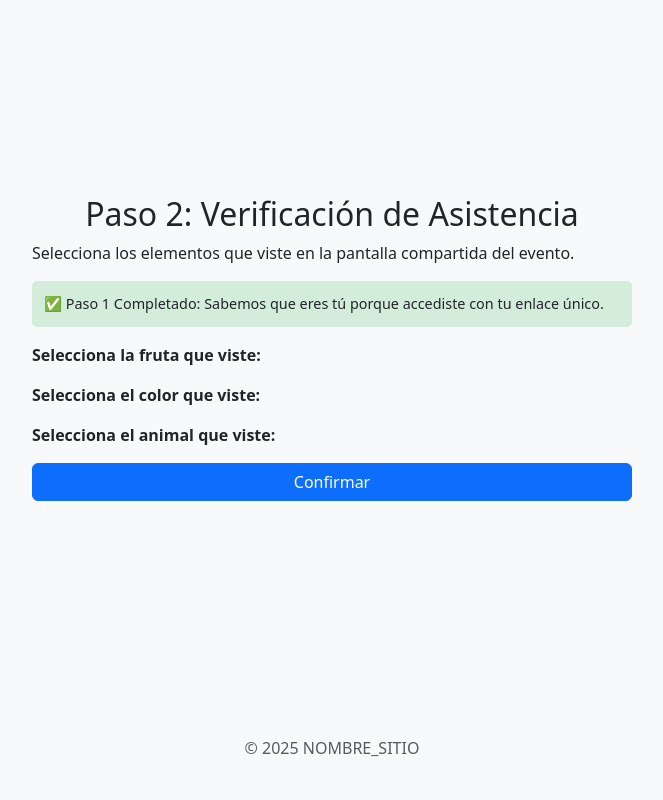
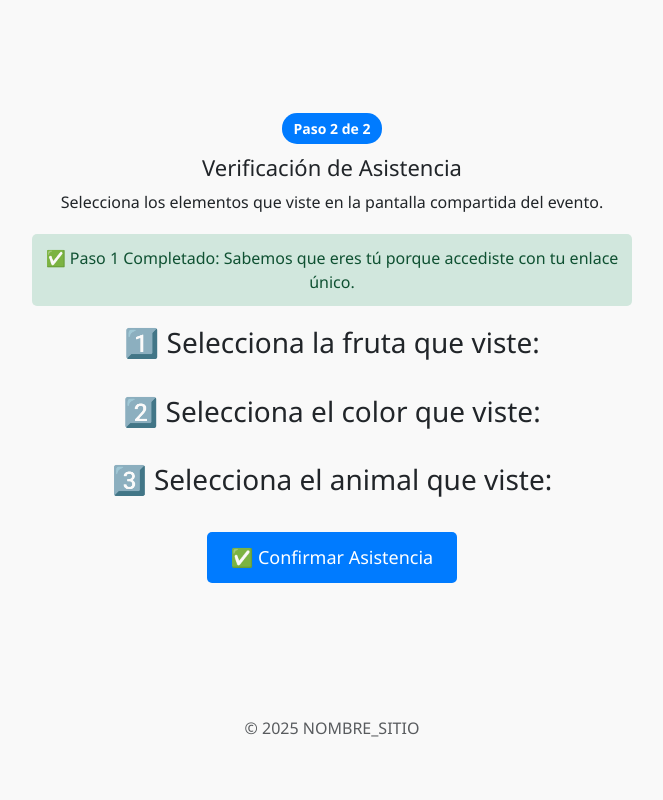
Before and after one commit to hababel/vocatorid, a PHP site: template app/views/asistencia/espera_reto.php in a window 1280 px wide. Shown: the whole page, without its empty margins (308-971 px from the left). Run offline with PHP 8.4, Linux system fonts and the light colour scheme; the template is opened without the code that fills it, so the values that code supplies are empty; a stand-in replaces the project's code that opens the database connection; some libraries are stand-ins or nearby versions.

Commit message:
Improve step2 wizard UI

```diff
--- a/app/views/asistencia/espera_reto.php
+++ b/app/views/asistencia/espera_reto.php
@@ -4,29 +4,115 @@ $invitacion = $datos['invitacion'];
 require_once APP_BASE_PHYSICAL_PATH . '/app/controller/AsistenciaController.php';
 ?>
 <style>
-    .titulo-seccion{margin-top:1rem;font-weight:bold;}
-    .opciones{display:flex;flex-wrap:wrap;gap:10px;margin-bottom:1rem;justify-content:center;}
-    .opciones img,.opciones button{width:80px;height:80px;object-fit:contain;border:2px solid transparent;border-radius:5px;cursor:pointer;}
-    @media (max-width:576px){
-        .opciones img,.opciones button{width:70px;height:70px;}
+body {
+  font-family: 'Segoe UI', Arial, sans-serif;
+  background: #f9f9f9;
+  padding: 20px;
+  text-align: center;
 }
-    .seleccionada{border-color:#28a745!important;}
-    .mensaje{background:#d4edda;padding:.75rem;border-radius:5px;margin-bottom:1rem;font-size:.9rem;}
+
+.wizard-header {
+  margin-bottom: 20px;
+}
+
+.wizard-step {
+  display: inline-block;
+  background: #007bff;
+  color: #fff;
+  font-weight: bold;
+  padding: 5px 12px;
+  border-radius: 15px;
+  font-size: 14px;
+}
+
+.wizard-header h2 {
+  margin: 10px 0;
+  font-size: 22px;
+}
+
+.mensaje {
+  background: #d1e7dd;
+  color: #0f5132;
+  border-radius: 5px;
+  padding: 12px;
+  margin-bottom: 20px;
+}
+
+.wizard-section {
+  margin-bottom: 25px;
+}
+
+.opciones {
+  display: flex;
+  justify-content: center;
+  flex-wrap: wrap;
+  gap: 10px;
+  margin-top: 10px;
+}
+
+.opciones img, .opciones button {
+  width: 80px;
+  height: 80px;
+  object-fit: contain;
+  cursor: pointer;
+  border: 2px solid transparent;
+  border-radius: 5px;
+  background: #fff;
+}
+
+.opciones button {
+  border: 2px solid #000;
+}
+
+.seleccionado {
+  border: 3px solid #2ecc71 !important;
+}
+
+#confirmar {
+  width: 90%;
+  max-width: 250px;
+  background: #007bff;
+  color: #fff;
+  border: none;
+  padding: 12px;
+  font-size: 18px;
+  border-radius: 5px;
+  cursor: pointer;
+}
+
+#confirmar:hover {
+  background: #0056b3;
+}
 </style>
+
 <div class="container container-main d-flex align-items-center">
   <div class="w-100" style="max-width:600px;margin:auto;">
-        <h2 class="text-center">Paso 2: Verificación de Asistencia</h2>
+    <div class="wizard-header">
+      <span class="wizard-step">Paso 2 de 2</span>
+      <h2>Verificación de Asistencia</h2>
       <p>Selecciona los elementos que viste en la pantalla compartida del evento.</p>
+    </div>
+
     <div class="mensaje">
       ✅ Paso 1 Completado: Sabemos que eres tú porque accediste con tu enlace único.
     </div>
-        <div class="titulo-seccion">Selecciona la fruta que viste:</div>
+
+    <div class="wizard-section">
+      <h3>1️⃣ Selecciona la fruta que viste:</h3>
       <div class="opciones" id="frutas"></div>
-        <div class="titulo-seccion">Selecciona el color que viste:</div>
+    </div>
+
+    <div class="wizard-section">
+      <h3>2️⃣ Selecciona el color que viste:</h3>
       <div class="opciones" id="colores"></div>
-        <div class="titulo-seccion">Selecciona el animal que viste:</div>
+    </div>
+
+    <div class="wizard-section">
+      <h3>3️⃣ Selecciona el animal que viste:</h3>
       <div class="opciones" id="animales"></div>
-        <button id="verificar" class="btn btn-primary w-100">Confirmar</button>
+    </div>
+
+    <button id="confirmar">✅ Confirmar Asistencia</button>
     <div id="mensaje" class="mt-3"></div>
   </div>
 </div>
@@ -38,24 +124,35 @@ let frutaSel = '';
 let animalSel = '';
 let colorSel = '';
 
-function normalizarUrl(url){
-    if(url.startsWith('http://') || url.startsWith('https://')){
-        return window.location.protocol+'//'+url.split('://')[1];
-    }
-    return url;
+function absoluteUrl(url) {
+  if (url.startsWith('http://') || url.startsWith('https://')) return url;
+  if (url.startsWith('/')) return window.location.origin + url;
+  return window.location.origin + '/' + url;
 }
 
-function renderOpciones(cont, opciones, tipo){
-    cont.innerHTML='';
-    opciones.forEach(opt=>{
-        const nombre = tipo==='color' ? Object.keys(mapaColores).find(k=>mapaColores[k]===opt) : opt.split('/').pop().replace(/\.[^.]+$/, '');
-        const el = tipo==='color'?document.createElement('button'):document.createElement('img');
-        if(tipo==='color') el.style.backgroundColor=opt; else el.src=normalizarUrl(opt);
-        el.addEventListener('click',()=>{
-            if(tipo==='fruta'){frutaSel=nombre; cont.querySelectorAll('img').forEach(i=>i.classList.remove('seleccionada'));}
-            if(tipo==='animal'){animalSel=nombre; cont.querySelectorAll('img').forEach(i=>i.classList.remove('seleccionada'));}
-            if(tipo==='color'){colorSel=nombre; cont.querySelectorAll('button').forEach(i=>i.classList.remove('seleccionada'));}
-            el.classList.add('seleccionada');
+function seleccionar(elemento, grupo) {
+  document.querySelectorAll(`#${grupo}s .seleccionado`).forEach(el => el.classList.remove('seleccionado'));
+  elemento.classList.add('seleccionado');
+}
+
+function renderOpciones(cont, opciones, tipo) {
+  cont.innerHTML = '';
+  opciones.forEach(opt => {
+    const nombre = tipo === 'color'
+      ? Object.keys(mapaColores).find(k => mapaColores[k] === opt)
+      : opt.split('/').pop().replace(/\.[^.]+$/, '');
+    const el = tipo === 'color' ? document.createElement('button') : document.createElement('img');
+    if (tipo === 'color') {
+      el.style.backgroundColor = opt;
+    } else {
+      el.src = absoluteUrl(opt);
+      el.alt = nombre;
+    }
+    el.addEventListener('click', () => {
+      if (tipo === 'fruta') frutaSel = nombre;
+      if (tipo === 'animal') animalSel = nombre;
+      if (tipo === 'color') colorSel = nombre;
+      seleccionar(el, tipo);
     });
     cont.appendChild(el);
   });
@@ -87,14 +184,14 @@ async function verificar(){
     const data=await res.json();
     if(data.exito){
         document.getElementById('mensaje').textContent='✅ Asistencia registrada';
-        document.getElementById('verificar').disabled=true;
+        document.getElementById('confirmar').disabled=true;
     }else{
         const msg=data.mensaje?data.mensaje:'Código incorrecto';
         document.getElementById('mensaje').textContent=msg;
     }
 }
 
-document.getElementById('verificar').addEventListener('click',verificar);
+document.getElementById('confirmar').addEventListener('click', verificar);
 setInterval(cargarReto,15000);
 cargarReto();
 </script>
```
Lines whose indentation alone changed are shown as unchanged.
